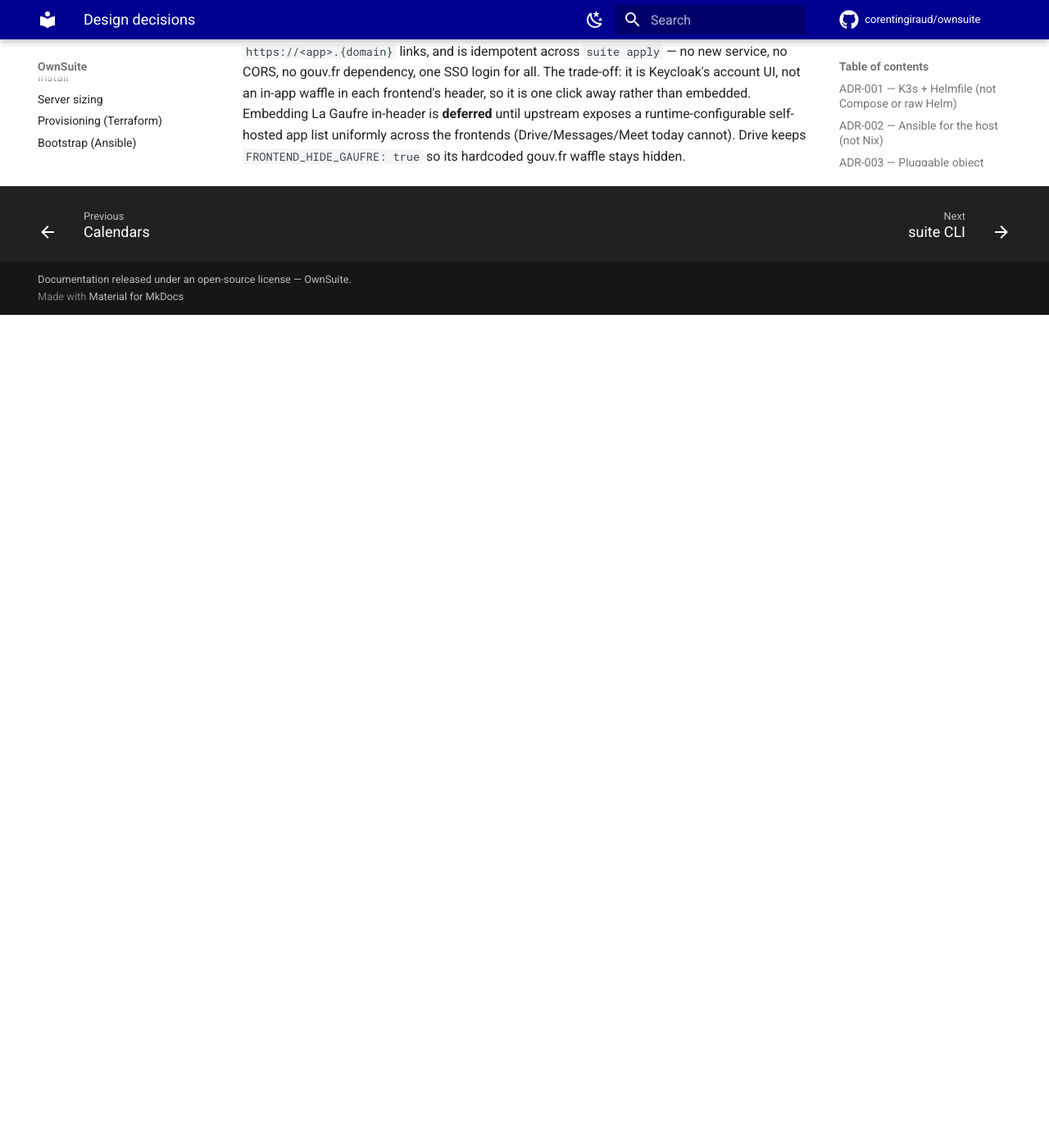
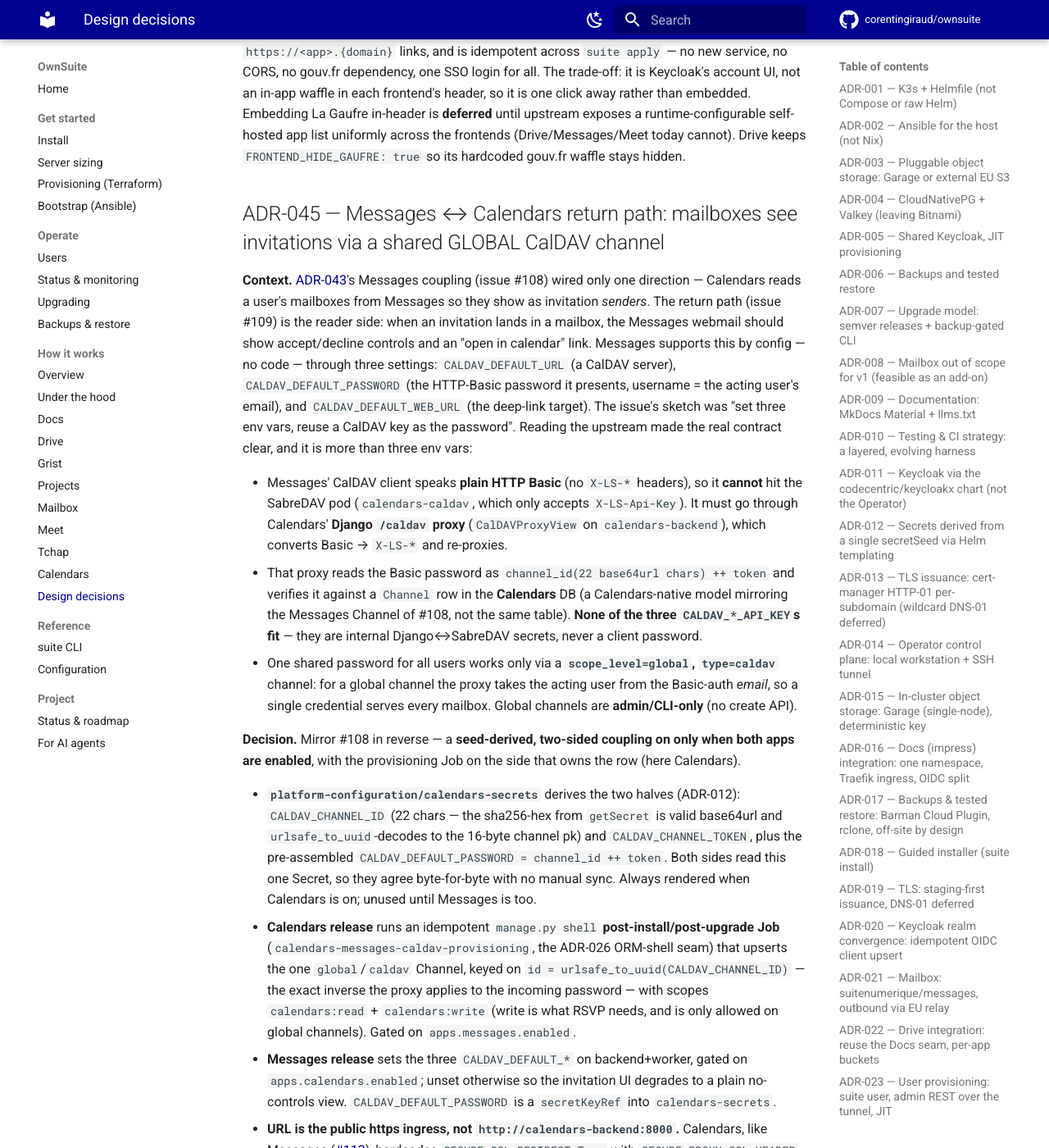
Before and after one commit to corentingiraud/ownsuite, an MkDocs documentation site: the page built from docs/understand/decisions.md, in a window 1280 px wide and 1400 px high, scrolled down 43248 px. Shown: the whole window at 82% size. Built offline with MkDocs 1.6.1 and Material for MkDocs 9.7.7, drawn with Linux system fonts in a browser that asks for light colours; comment, search, counter and statistics services are not loaded; before the commit the page ends 43632 px from its top, so only the background shows below that; some of the changed text lies outside the part shown.

Commit message:
feat(calendars): wire Messages -> Calendars so mailboxes see invitations via CalDAV (#109) (#116)
The return path of #108. When an invitation lands in a mailbox, the Messages
webmail should show accept/decline controls and an "open in calendar" link.
Messages supports this by config through three CALDAV_DEFAULT_* settings.

The real contract is more than three env vars: Messages' CalDAV client speaks
plain HTTP Basic (no X-LS-* headers), so it can't hit the SabreDAV pod directly
and must go through Calendars' Django /caldav proxy. That proxy reads the Basic
password as channel_id(22)+token and verifies it against a GLOBAL/caldav Channel
row in the Calendars DB (none of the CALDAV_*_API_KEYs fit). One shared password
serves all users only via a global channel (acting user taken from the Basic-auth
email), and global channels are admin/CLI-only.

Mirror #108 in reverse — a seed-derived, two-sided coupling, on only when both
apps are enabled, with the provisioning Job on the side that owns the row:

- calendars-secrets: two seed-derived halves (ADR-012), CALDAV_CHANNEL_ID (22
  base64url chars) and CALDAV_CHANNEL_TOKEN, plus the assembled
  CALDAV_DEFAULT_PASSWORD = channel_id ++ token. Both sides read this one Secret.
- Calendars release: an idempotent post-install/post-upgrade Job upserts the one
  global/caldav Channel, keyed on id = urlsafe_to_uuid(CALDAV_CHANNEL_ID) so the
  pk matches the password byte-for-byte, scopes calendars:read + calendars:write.
  Gated on apps.messages.enabled.
- Messages release: set the three CALDAV_DEFAULT_* on backend+worker, gated on
  apps.calendars.enabled; unset otherwise so the invitation UI degrades cleanly.

CALDAV_DEFAULT_URL is the public https ingress, not http://calendars-backend:8000:
Calendars hardcodes SECURE_SSL_REDIRECT=True (same trap #113 fixed for the other
direction), so a plain-http in-cluster call is 301'd to a plaintext https port and
hangs. Host is calendars.{domain}, already in ALLOWED_HOSTS. Docs: ADR-045 +
calendars.md.

```diff
--- a/docs/understand/decisions.md
+++ b/docs/understand/decisions.md
@@ -1725,3 +1725,63 @@ it is Keycloak's account UI, not an in-app waffle in each frontend's header, so
 rather than embedded. Embedding La Gaufre in-header is **deferred** until upstream exposes a
 runtime-configurable self-hosted app list uniformly across the frontends (Drive/Messages/Meet today
 cannot). Drive keeps `FRONTEND_HIDE_GAUFRE: true` so its hardcoded gouv.fr waffle stays hidden.
+
+## ADR-045 — Messages ↔ Calendars return path: mailboxes see invitations via a shared GLOBAL CalDAV channel
+
+**Context.** [ADR-043](#adr-043-calendars-integration-local-chart-four-components-valkey-reuse-keycloak-org-claim-mapper-off-by-default)'s
+Messages coupling (issue #108) wired only one direction — Calendars reads a user's mailboxes from
+Messages so they show as invitation *senders*. The return path (issue #109) is the reader side:
+when an invitation lands in a mailbox, the Messages webmail should show accept/decline controls and
+an "open in calendar" link. Messages supports this by config — no code — through three settings:
+`CALDAV_DEFAULT_URL` (a CalDAV server), `CALDAV_DEFAULT_PASSWORD` (the HTTP-Basic password it
+presents, username = the acting user's email), and `CALDAV_DEFAULT_WEB_URL` (the deep-link target).
+The issue's sketch was "set three env vars, reuse a CalDAV key as the password". Reading the
+upstream made the real contract clear, and it is more than three env vars:
+
+- Messages' CalDAV client speaks **plain HTTP Basic** (no `X-LS-*` headers), so it **cannot** hit
+  the SabreDAV pod (`calendars-caldav`, which only accepts `X-LS-Api-Key`). It must go through
+  Calendars' **Django `/caldav` proxy** (`CalDAVProxyView` on `calendars-backend`), which converts
+  Basic → `X-LS-*` and re-proxies.
+- That proxy reads the Basic password as `channel_id(22 base64url chars) ++ token` and verifies it
+  against a `Channel` row in the **Calendars** DB (a Calendars-native model mirroring the Messages
+  Channel of #108, not the same table). **None of the three `CALDAV_*_API_KEY`s fit** — they are
+  internal Django↔SabreDAV secrets, never a client password.
+- One shared password for all users works only via a **`scope_level=global`, `type=caldav`**
+  channel: for a global channel the proxy takes the acting user from the Basic-auth *email*, so a
+  single credential serves every mailbox. Global channels are **admin/CLI-only** (no create API).
+
+**Decision.** Mirror #108 in reverse — a **seed-derived, two-sided coupling on only when both apps
+are enabled**, with the provisioning Job on the side that owns the row (here Calendars).
+
+- **`platform-configuration/calendars-secrets`** derives the two halves (ADR-012):
+  `CALDAV_CHANNEL_ID` (22 chars — the sha256-hex from `getSecret` is valid base64url and
+  `urlsafe_to_uuid`-decodes to the 16-byte channel pk) and `CALDAV_CHANNEL_TOKEN`, plus the
+  pre-assembled `CALDAV_DEFAULT_PASSWORD = channel_id ++ token`. Both sides read this one Secret, so
+  they agree byte-for-byte with no manual sync. Always rendered when Calendars is on; unused until
+  Messages is too.
+- **Calendars release** runs an idempotent `manage.py shell` **post-install/post-upgrade Job**
+  (`calendars-messages-caldav-provisioning`, the ADR-026 ORM-shell seam) that upserts the one
+  `global`/`caldav` Channel, keyed on `id = urlsafe_to_uuid(CALDAV_CHANNEL_ID)` — the exact inverse
+  the proxy applies to the incoming password — with scopes `calendars:read` + `calendars:write`
+  (write is what RSVP needs, and is only allowed on global channels). Gated on
+  `apps.messages.enabled`.
+- **Messages release** sets the three `CALDAV_DEFAULT_*` on backend+worker, gated on
+  `apps.calendars.enabled`; unset otherwise so the invitation UI degrades to a plain no-controls
+  view. `CALDAV_DEFAULT_PASSWORD` is a `secretKeyRef` into `calendars-secrets`.
+- **URL is the public https ingress, not `http://calendars-backend:8000`.** Calendars, like
+  Messages ([#113](https://github.com/suitenumerique/messages)), hardcodes
+  `SECURE_SSL_REDIRECT=True` with `SECURE_PROXY_SSL_HEADER` trusting `X-Forwarded-Proto`. A
+  plain-http in-cluster call is 301'd to https on the plaintext gunicorn port and the client hangs;
+  routing through Traefik (`https://calendars.{domain}/caldav/`) sets the header so Django serves
+  it. Bonus: the Host is `calendars.{domain}`, already in Calendars' `ALLOWED_HOSTS` — no extra
+  host to allow.
+
+**Consequences.** With both apps on, `suite apply` provisions the shared channel and a mailbox
+shows working accept/decline plus "open in calendar"; repeated applies stay idempotent (the Job
+keys on a pinned, seed-derived id). With Calendars off, Messages sets none of the vars and shows no
+calendar UI. Like the outbound call in #113 the request **hairpins** in-cluster → public ingress →
+back via the node's NAT loopback — fine on this k3s single-node setup; a cluster that can't hairpin
+would just not surface the controls. The credential is one global service password: the trust
+property is Keycloak never letting one user assert another's verified `email` claim (same as the
+Messages side assumes). Deferred: per-mailbox CalDAV channels (only needed if a user wants a
+distinct calendar identity), external CalDAV clients.
```
Also changed, not shown: docs/understand/calendars.md (+14 -0 lines), 5 other files.
